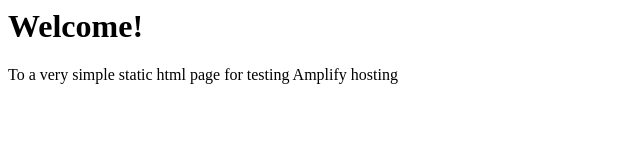
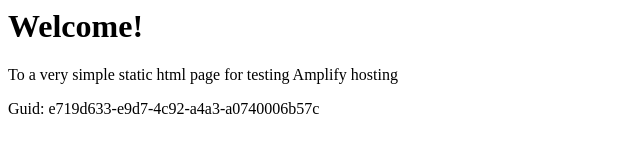
Before and after one commit to aws-aemilia-bom/Github-PR-Commit-Integration-Test-DoNotTouch-v0-preprod-ap-south-1, a website: page src/index.html in a window 1280 px wide. Shown: the whole page, without its empty margins (0-640 px from the left). Drawn offline with Linux system fonts and the light colour scheme.

Commit message:
commit from integ tests

```diff
--- a/src/index.html
+++ b/src/index.html
@@ -1,3 +1,5 @@
+
+
 <html lang="en">
 
 <head>
@@ -10,6 +12,6 @@
 <body>
     <h1>Welcome!</h1>
     <p>To a very simple static html page for testing Amplify hosting</p>
-</body>
+    <p>Guid: e719d633-e9d7-4c92-a4a3-a0740006b57c</p></body>
 
 </html>
```
